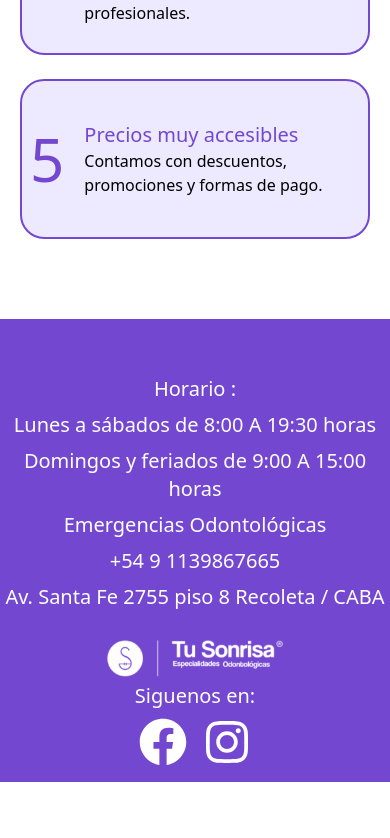
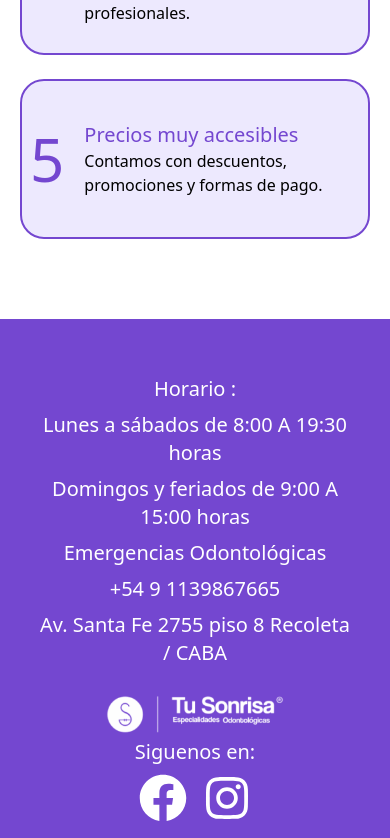
Before and after one commit to hrsd83/Tu-sonrisa, a React (Vite) app: page / in a window 390 px wide. Shown: the part 4827-5665 px from the top of the page. Before the commit the page ends 5609 px from the top, so only its background shows below. Built offline with nearby package versions, Linux system fonts and the light colour scheme.

Commit message:
Se crea el componente Footer

```diff
--- a/src/components/Footer.jsx
+++ b/src/components/Footer.jsx
@@ -12,7 +12,7 @@
             />
           </a>
         </div>
-        <div className="order-1 md:order-2 flex flex-col items-center md:items-start mb-4 md:mb-0">
+        <div className="order-1 md:order-2 flex flex-col items-center px-10 md:items-start mb-4 md:mb-0">
           <p className="mb-2 text-white text-xl text-center">Horario :</p>
           <p className="mb-2 text-white text-xl text-center">
             Lunes a sábados de 8:00 A 19:30 horas
```
